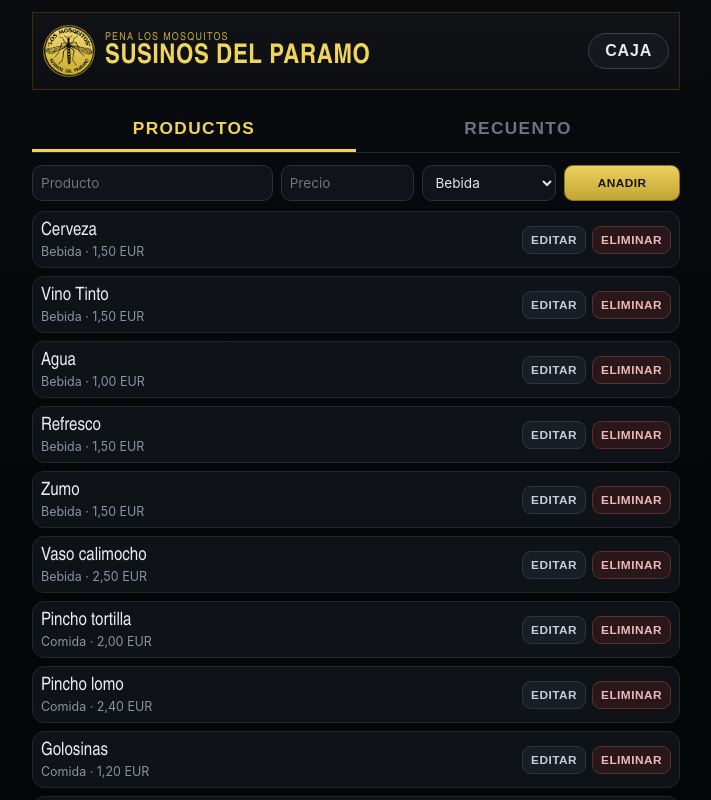
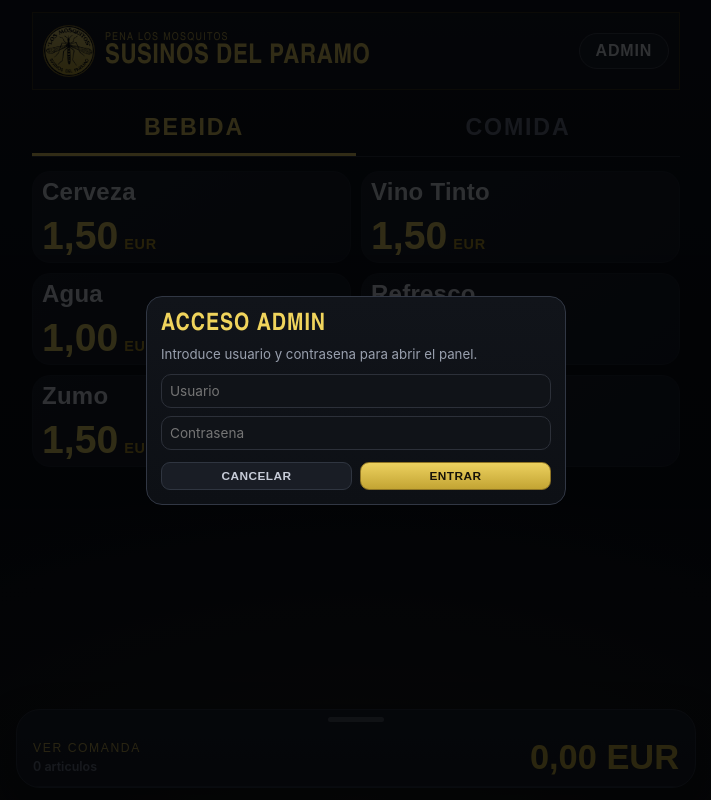
Before and after one commit to Hectorgs1988/Caja-Susinos, a React (Vite) app: page / in a window 1280 px wide. Both pictures are taken after a click on the button "ADMIN". Shown: the top 800 px of the page, without its empty margins (284-995 px from the left). Built offline with nearby package versions, Linux system fonts and the light colour scheme.

Commit message:
feat: proteger admin con login y catalogo editable en json

```diff
--- /dev/null
+++ b/public/products.json
@@ -0,0 +1,18 @@
+{
+  "bebida": [
+    { "id": "cerveza", "name": "Cerveza", "price": 1.5 },
+    { "id": "tinto", "name": "Vino Tinto", "price": 1.5 },
+    { "id": "agua", "name": "Agua", "price": 1.0 },
+    { "id": "refresco", "name": "Refresco", "price": 1.5 },
+    { "id": "zumo", "name": "Zumo", "price": 1.5 },
+    { "id": "calimocho", "name": "Vaso calimocho", "price": 2.5 }
+  ],
+  "comida": [
+    { "id": "pincho-tortilla", "name": "Pincho tortilla", "price": 2.0 },
+    { "id": "pincho-lomo", "name": "Pincho lomo", "price": 2.4 },
+    { "id": "gominolas", "name": "Golosinas", "price": 1.2 },
+    { "id": "bolsa-patatas", "name": "Bolsa patatas", "price": 1.5 },
+    { "id": "sandwich-mixto", "name": "Sandwich mixto", "price": 3.0 },
+    { "id": "chorizo", "name": "Pincho chorizo", "price": 2.2 }
+  ]
+}
--- a/src/App.jsx
+++ b/src/App.jsx
@@ -19,30 +19,24 @@ const INITIAL_PRODUCTS = {
     ],
 };
 
-const PRODUCTS_STORAGE_KEY = "caja.products.v1";
 const ORDERS_STORAGE_KEY = "caja.orders.v1";
+const ADMIN_SESSION_KEY = "caja.admin.auth.v1";
+const ADMIN_USER = import.meta.env.VITE_ADMIN_USER || "admin";
+const ADMIN_PASS = import.meta.env.VITE_ADMIN_PASS || "susinos123";
 
-function readProductsFromStorage() {
-    try {
-        const raw = localStorage.getItem(PRODUCTS_STORAGE_KEY);
-        if (!raw) return INITIAL_PRODUCTS;
-
-        const parsed = JSON.parse(raw);
-        if (!parsed || !Array.isArray(parsed.bebida) || !Array.isArray(parsed.comida)) {
+function normalizeProducts(source) {
+    if (!source || !Array.isArray(source.bebida) || !Array.isArray(source.comida)) {
         return INITIAL_PRODUCTS;
     }
 
     return {
-            bebida: parsed.bebida.filter(
+        bebida: source.bebida.filter(
             (p) => p && typeof p.id === "string" && typeof p.name === "string" && Number(p.price) >= 0
         ),
-            comida: parsed.comida.filter(
+        comida: source.comida.filter(
             (p) => p && typeof p.id === "string" && typeof p.name === "string" && Number(p.price) >= 0
         ),
     };
-    } catch {
-        return INITIAL_PRODUCTS;
-    }
 }
 
 function readOrdersFromStorage() {
@@ -85,9 +79,20 @@ export default function App() {
     const [category, setCategory] = useState("bebida");
     const [isTicketOpen, setTicketOpen] = useState(false);
     const [qtyById, setQtyById] = useState({});
-    const [productsByCategory, setProductsByCategory] = useState(readProductsFromStorage);
+    const [productsByCategory, setProductsByCategory] = useState(INITIAL_PRODUCTS);
     const [orders, setOrders] = useState(readOrdersFromStorage);
     const [isAdminOpen, setAdminOpen] = useState(false);
+    const [isAdminAuthenticated, setAdminAuthenticated] = useState(() => {
+        try {
+            return sessionStorage.getItem(ADMIN_SESSION_KEY) === "1";
+        } catch {
+            return false;
+        }
+    });
+    const [isAuthOpen, setAuthOpen] = useState(false);
+    const [authUser, setAuthUser] = useState("");
+    const [authPass, setAuthPass] = useState("");
+    const [authError, setAuthError] = useState("");
     const [adminTab, setAdminTab] = useState("products");
     const [newProduct, setNewProduct] = useState({
         name: "",
@@ -97,12 +102,44 @@ export default function App() {
     const [editingById, setEditingById] = useState({});
 
     useEffect(() => {
-        localStorage.setItem(PRODUCTS_STORAGE_KEY, JSON.stringify(productsByCategory));
-    }, [productsByCategory]);
+        let isMounted = true;
+
+        async function loadProducts() {
+            try {
+                const response = await fetch("/products.json", { cache: "no-store" });
+                if (!response.ok) return;
+
+                const parsed = await response.json();
+                if (isMounted) {
+                    setProductsByCategory(normalizeProducts(parsed));
+                }
+            } catch {
+                // Keep fallback INITIAL_PRODUCTS if fetch fails.
+            }
+        }
+
+        loadProducts();
+
+        return () => {
+            isMounted = false;
+        };
+    }, []);
 
     useEffect(() => {
         localStorage.setItem(ORDERS_STORAGE_KEY, JSON.stringify(orders));
     }, [orders]);
+
+    useEffect(() => {
+        try {
+            if (isAdminAuthenticated) {
+                sessionStorage.setItem(ADMIN_SESSION_KEY, "1");
+            } else {
+                sessionStorage.removeItem(ADMIN_SESSION_KEY);
+            }
+        } catch {
+            // Ignore storage errors for private mode / blocked storage.
+        }
+    }, [isAdminAuthenticated]);
 
     const allProducts = useMemo(() => {
         return [
@@ -269,6 +306,47 @@ export default function App() {
         setNewProduct((prev) => ({ ...prev, name: "", price: "" }));
     }
 
+    function closeAuthModal() {
+        setAuthOpen(false);
+        setAuthUser("");
+        setAuthPass("");
+        setAuthError("");
+    }
+
+    function handleAdminButton() {
+        if (isAdminOpen) {
+            setAdminOpen(false);
+            return;
+        }
+
+        setTicketOpen(false);
+        if (isAdminAuthenticated) {
+            setAdminOpen(true);
+            return;
+        }
+
+        setAuthOpen(true);
+    }
+
+    function submitAdminLogin(event) {
+        event.preventDefault();
+
+        if (authUser.trim() === ADMIN_USER && authPass === ADMIN_PASS) {
+            setAdminAuthenticated(true);
+            setAdminOpen(true);
+            closeAuthModal();
+            return;
+        }
+
+        setAuthError("Credenciales incorrectas");
+    }
+
+    function logoutAdmin() {
+        setAdminAuthenticated(false);
+        setAdminOpen(false);
+        closeAuthModal();
+    }
+
     return (
         <div className="app-shell">
             <header className="topbar">
@@ -281,10 +359,7 @@ export default function App() {
                 </div>
                 <button
                     className="admin-btn"
-                    onClick={() => {
-                        setAdminOpen((prev) => !prev);
-                        setTicketOpen(false);
-                    }}
+                    onClick={handleAdminButton}
                     type="button"
                 >
                     {isAdminOpen ? "Caja" : "Admin"}
@@ -294,6 +369,12 @@ export default function App() {
             <main className="content">
                 {isAdminOpen ? (
                     <section className="admin-panel" aria-label="Menu admin">
+                        <div className="admin-auth-row">
+                            <p>Sesion admin activa</p>
+                            <button className="admin-action" type="button" onClick={logoutAdmin}>
+                                Cerrar sesion
+                            </button>
+                        </div>
                         <div className="admin-segment">
                             <button
                                 className={`segment-btn ${adminTab === "products" ? "is-active" : ""}`}
@@ -591,6 +672,45 @@ export default function App() {
                     </div>
                 </aside>
             ) : null}
+
+            {isAuthOpen ? (
+                <div className="auth-backdrop" role="presentation" onClick={closeAuthModal}>
+                    <section className="auth-card" role="dialog" aria-label="Acceso admin" onClick={(e) => e.stopPropagation()}>
+                        <h2>Acceso admin</h2>
+                        <p>Introduce usuario y contrasena para abrir el panel.</p>
+
+                        <form onSubmit={submitAdminLogin}>
+                            <input
+                                className="admin-input"
+                                type="text"
+                                autoComplete="username"
+                                placeholder="Usuario"
+                                value={authUser}
+                                onChange={(event) => setAuthUser(event.target.value)}
+                            />
+                            <input
+                                className="admin-input"
+                                type="password"
+                                autoComplete="current-password"
+                                placeholder="Contrasena"
+                                value={authPass}
+                                onChange={(event) => setAuthPass(event.target.value)}
+                            />
+
+                            {authError ? <p className="auth-error">{authError}</p> : null}
+
+                            <div className="auth-actions">
+                                <button className="admin-action" type="button" onClick={closeAuthModal}>
+                                    Cancelar
+                                </button>
+                                <button className="admin-action primary" type="submit">
+                                    Entrar
+                                </button>
+                            </div>
+                        </form>
+                    </section>
+                </div>
+            ) : null}
         </div>
     );
 }
--- a/src/styles.css
+++ b/src/styles.css
@@ -357,6 +357,27 @@ h1 {
     margin-top: 6px;
 }
 
+.admin-auth-row {
+    display: flex;
+    justify-content: space-between;
+    align-items: center;
+    gap: 8px;
+    margin-bottom: 10px;
+    padding: 8px 10px;
+    border: 1px solid #2a2f39;
+    border-radius: 10px;
+    background: #0f1319;
+}
+
+.admin-auth-row p {
+    margin: 0;
+    font-family: "Inter", sans-serif;
+    font-size: 0.78rem;
+    text-transform: uppercase;
+    letter-spacing: 0.08em;
+    color: #9097a6;
+}
+
 .admin-segment {
     display: grid;
     grid-template-columns: 1fr 1fr;
@@ -553,6 +574,57 @@ h1 {
     padding: 6px 7px;
 }
 
+.auth-backdrop {
+    position: fixed;
+    inset: 0;
+    background: rgba(2, 3, 5, 0.8);
+    display: grid;
+    place-items: center;
+    z-index: 40;
+    padding: 16px;
+}
+
+.auth-card {
+    width: min(420px, 100%);
+    border: 1px solid #313744;
+    border-radius: 16px;
+    background: linear-gradient(180deg, #11141a 0%, #0d1015 100%);
+    padding: 14px;
+}
+
+.auth-card h2 {
+    margin: 0;
+    text-transform: uppercase;
+    letter-spacing: 0.04em;
+    color: var(--gold-soft);
+}
+
+.auth-card p {
+    margin: 6px 0 12px;
+    font-family: "Inter", sans-serif;
+    font-size: 0.83rem;
+    color: #99a0ae;
+}
+
+.auth-card form {
+    display: grid;
+    gap: 8px;
+}
+
+.auth-error {
+    margin: 0;
+    color: #f0b7bd;
+    font-family: "Inter", sans-serif;
+    font-size: 0.8rem;
+}
+
+.auth-actions {
+    display: grid;
+    grid-template-columns: 1fr 1fr;
+    gap: 8px;
+    margin-top: 4px;
+}
+
 @media (max-width: 560px) {
     .app-shell {
         padding: 8px 10px 198px;
```
Also changed, not shown: 1 other file (tests, documents, lock files or other folders). Lines whose indentation alone changed are shown as unchanged.
